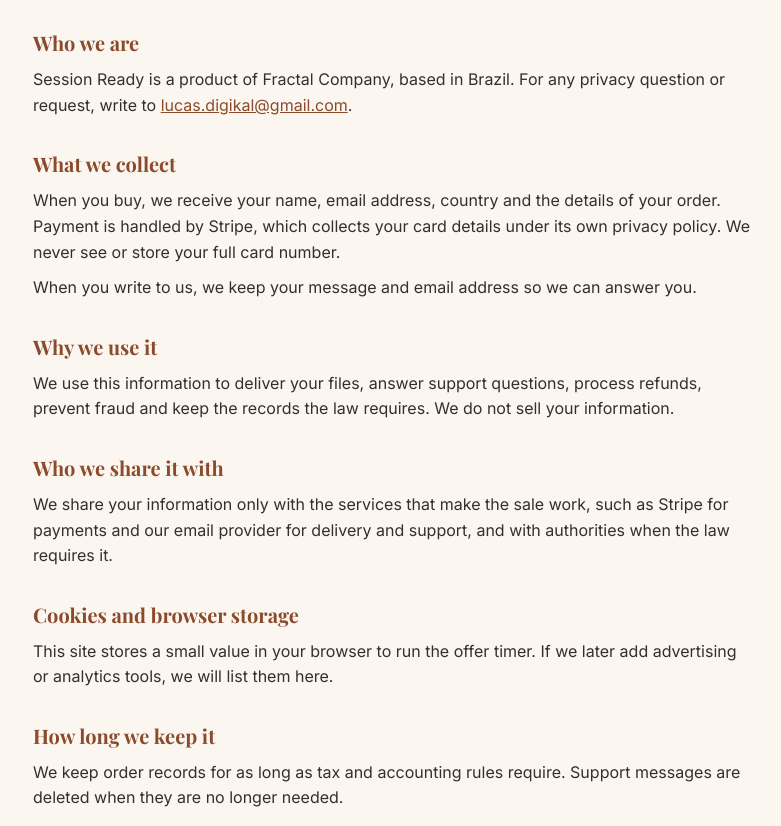
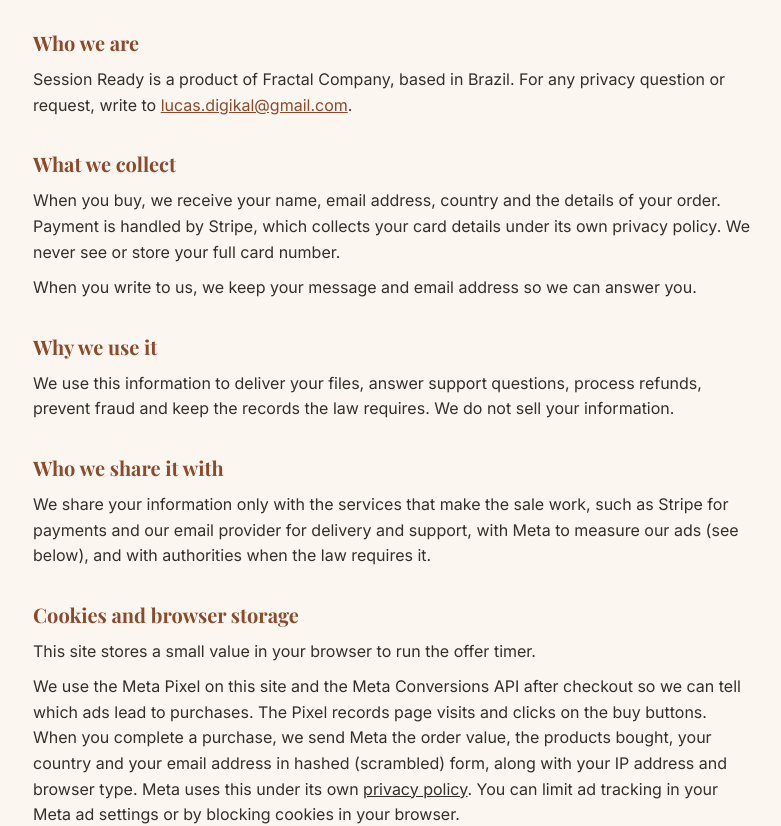
Before and after one commit to lucasdigikal-ux/session-ready, a plain HTML site: page privacy.html in a window 1280 px wide. Shown: the part 158-984 px from the top of the page, without its empty margins (247-1028 px from the left). Drawn offline with nearby package versions, Linux system fonts and the light colour scheme.

Commit message:
Pixel da Meta na pagina (visita, pagina vista, clique) e fbclid levado ao checkout; politica de privacidade cita Pixel e API de Conversoes
Co-Authored-By: Claude Opus 5.5 <noreply@anthropic.com>

```diff
--- a/privacy.html
+++ b/privacy.html
@@ -36,10 +36,11 @@ footer{text-align:center;font-size:12px;color:var(--suave);padding:26px}
 <p>We use this information to deliver your files, answer support questions, process refunds, prevent fraud and keep the records the law requires. We do not sell your information.</p>
 
 <h2>Who we share it with</h2>
-<p>We share your information only with the services that make the sale work, such as Stripe for payments and our email provider for delivery and support, and with authorities when the law requires it.</p>
+<p>We share your information only with the services that make the sale work, such as Stripe for payments and our email provider for delivery and support, with Meta to measure our ads (see below), and with authorities when the law requires it.</p>
 
 <h2>Cookies and browser storage</h2>
-<p>This site stores a small value in your browser to run the offer timer. If we later add advertising or analytics tools, we will list them here.</p>
+<p>This site stores a small value in your browser to run the offer timer.</p>
+<p>We use the Meta Pixel on this site and the Meta Conversions API after checkout so we can tell which ads lead to purchases. The Pixel records page visits and clicks on the buy buttons. When you complete a purchase, we send Meta the order value, the products bought, your country and your email address in hashed (scrambled) form, along with your IP address and browser type. Meta uses this under its own <a href="https://www.facebook.com/privacy/policy/" style="color:inherit">privacy policy</a>. You can limit ad tracking in your Meta ad settings or by blocking cookies in your browser.</p>
 
 <h2>How long we keep it</h2>
 <p>We keep order records for as long as tax and accounting rules require. Support messages are deleted when they are no longer needed.</p>
```
Also changed, not shown: index.html (+2 -0 lines).
